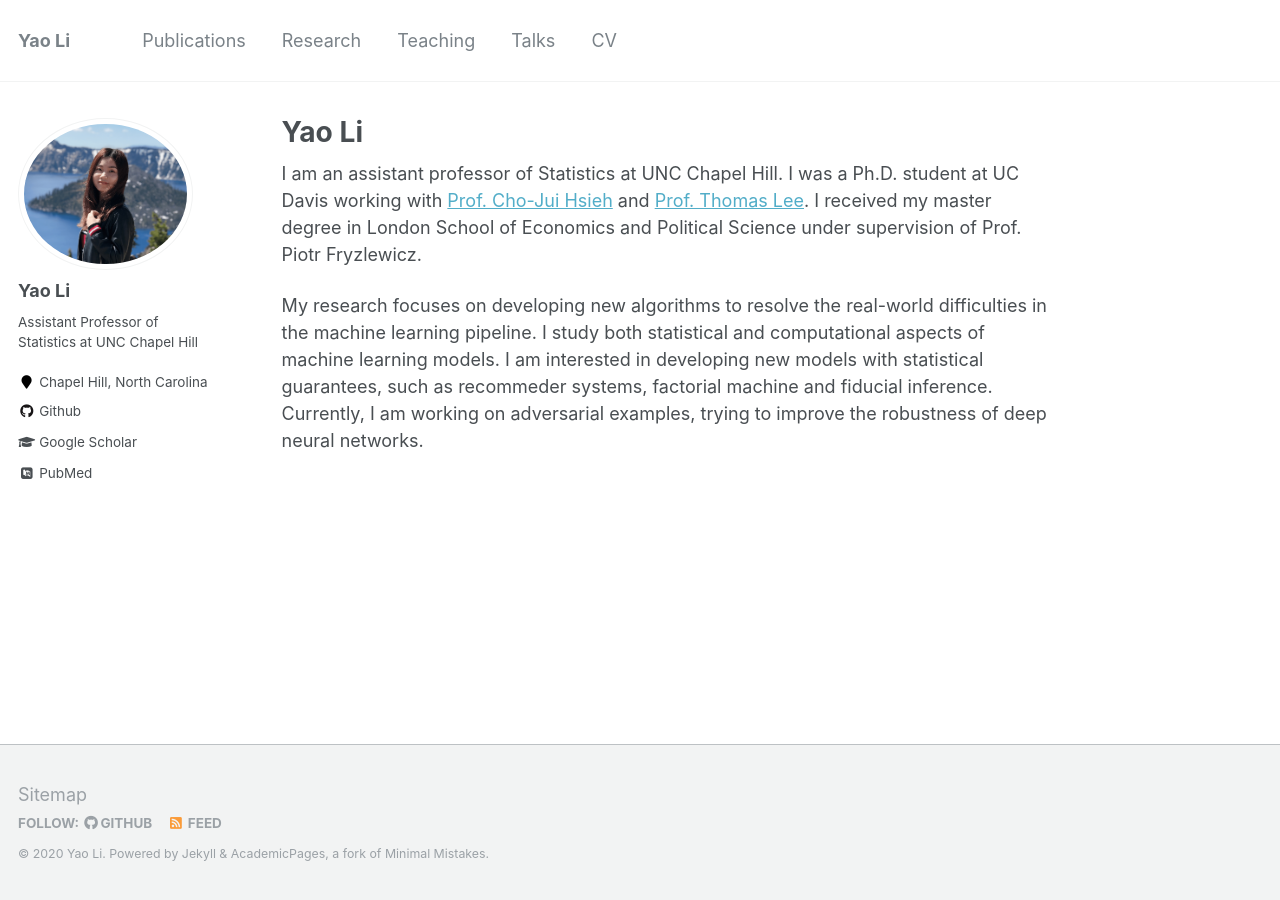
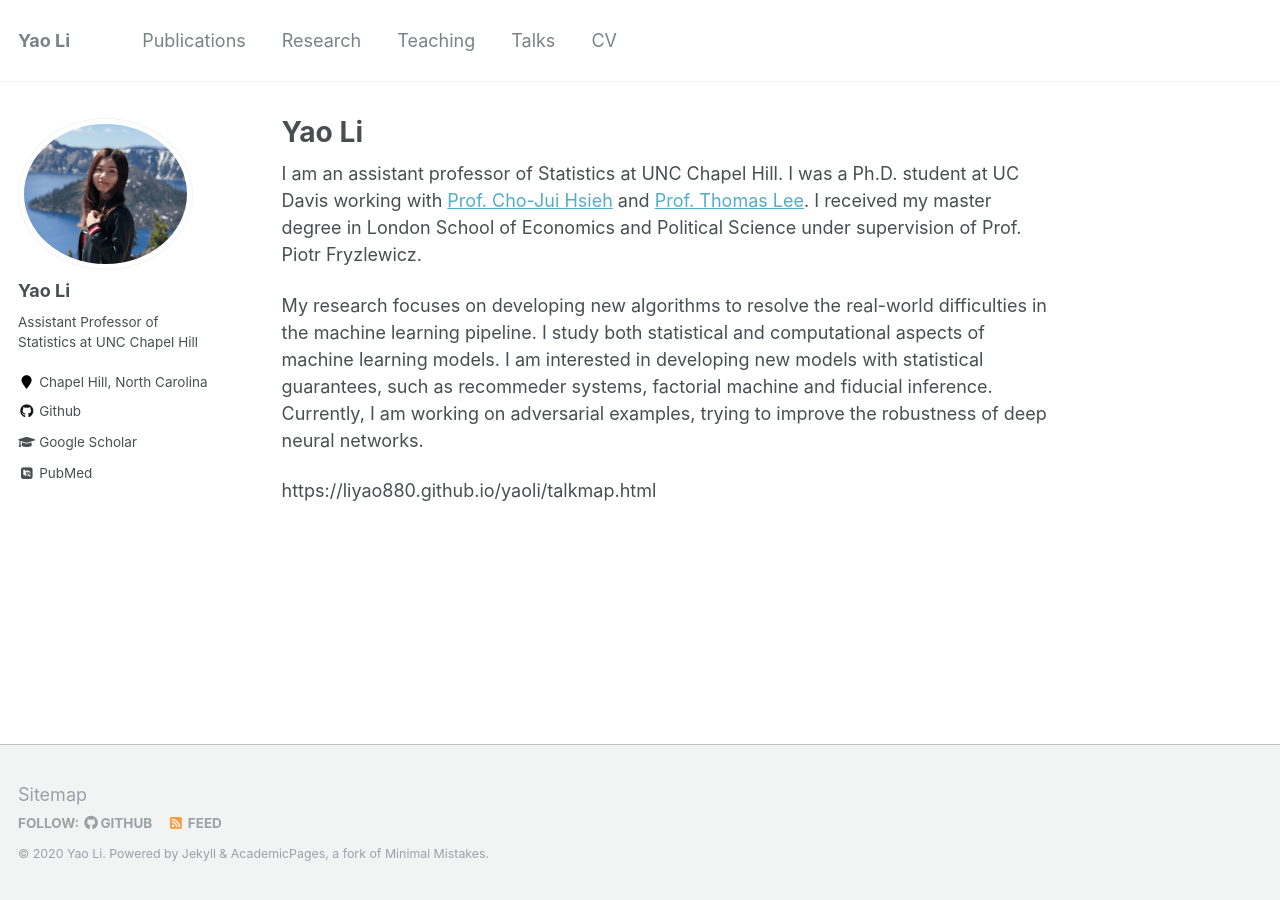
Before and after one commit to liyao880/yaoli, a Jekyll site: the page built from _pages/about.md, in a window 1280 px wide. Built offline with Jekyll 4.4.1, drawn with Linux system fonts in a browser that asks for light colours; some web fonts are replaced; some of the changed lines change nothing that is shown.

Commit message:
Update about.md

```diff
--- a/_pages/about.md
+++ b/_pages/about.md
@@ -11,3 +11,6 @@ redirect_from:
 I am an assistant professor of Statistics at UNC Chapel Hill. I was a Ph.D. student at UC Davis working with [Prof. Cho-Jui Hsieh](http://web.cs.ucla.edu/~chohsieh/index.html) and [Prof. Thomas Lee](https://anson.ucdavis.edu/~tcmlee/). I received my master degree in London School of Economics and Political Science under supervision of Prof. Piotr Fryzlewicz.
 
 My research focuses on developing new algorithms to resolve the real-world difficulties in the machine learning pipeline. I study both statistical and computational aspects of machine learning models. I am interested in developing new models with statistical guarantees, such as recommeder systems, factorial machine and fiducial inference. Currently, I am working on adversarial examples, trying to improve the robustness of deep neural networks.
+
+
+https://liyao880.github.io/yaoli/talkmap.html
```
